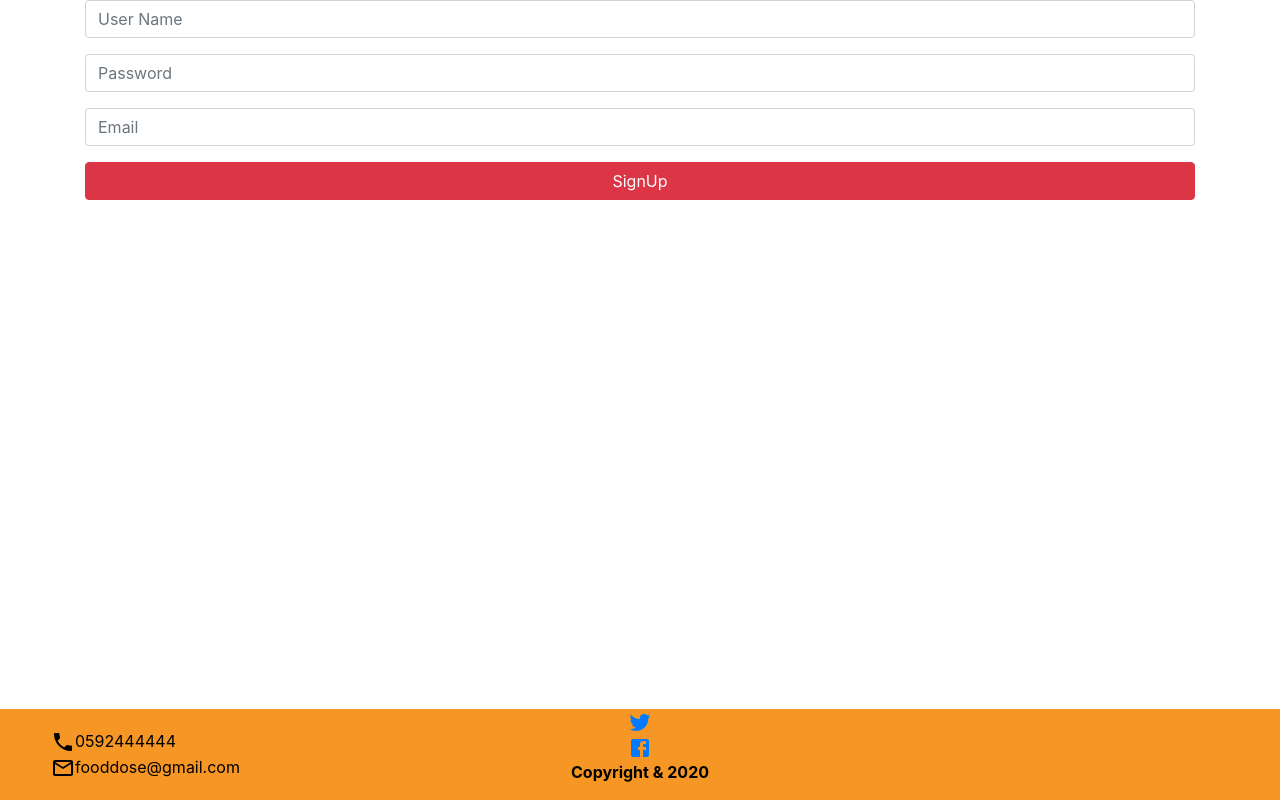
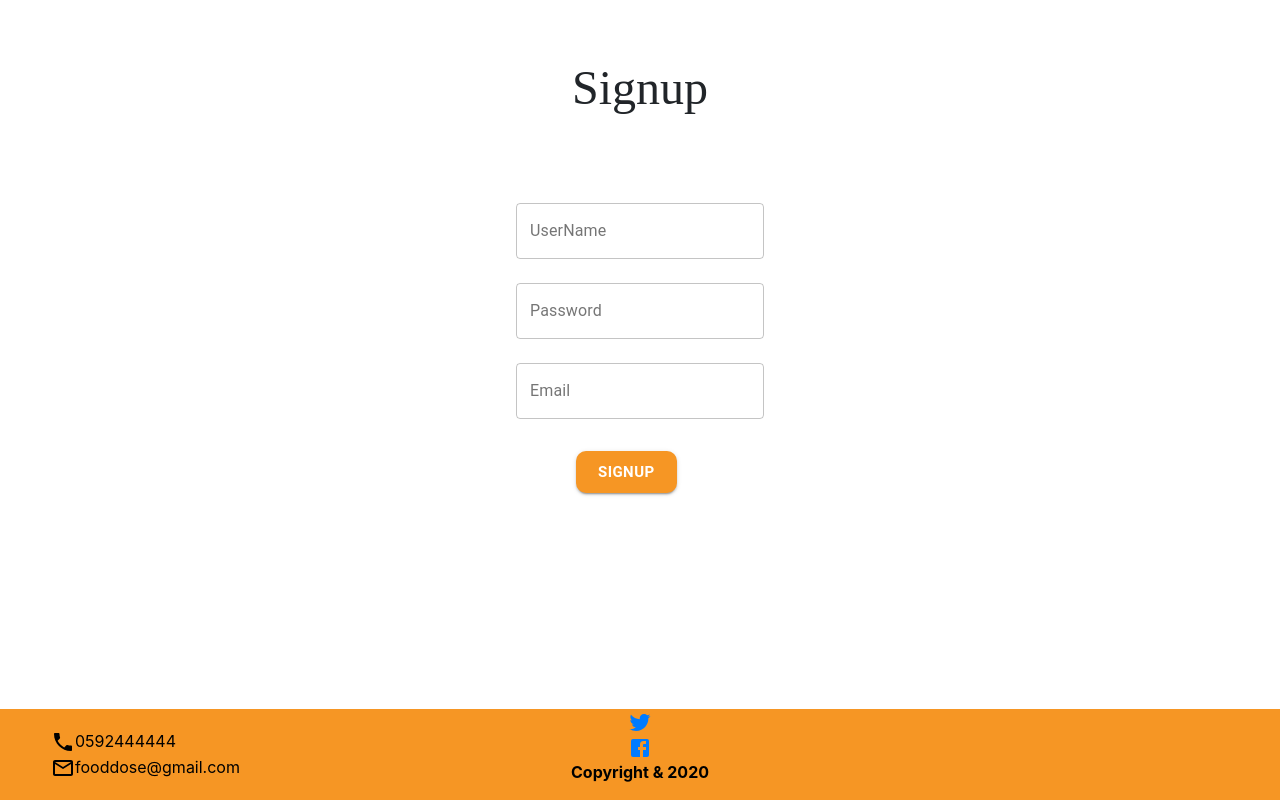
Before and after one commit to shaima96/FoodDoseRepo, a React (Create React App) app in the folder frontend/: page /signup in a window 1280 px wide. Built offline with nearby package versions, Linux system fonts and the light colour scheme.

Commit message:
signup in and login front end

```diff
--- a/frontend/package.json
+++ b/frontend/package.json
@@ -5,6 +5,7 @@
   "dependencies": {
     "@material-ui/core": "^4.11.0",
     "@material-ui/icons": "^4.9.1",
+    "@material-ui/styles": "^4.10.0",
     "@testing-library/jest-dom": "^5.11.4",
     "@testing-library/react": "^11.1.0",
     "@testing-library/user-event": "^12.1.10",
--- a/frontend/src/components/LogIn/LogIn.css
+++ b/frontend/src/components/LogIn/LogIn.css
@@ -0,0 +1,24 @@
+#btn {
+
+    background-color: #F69624;
+    margin-left: 60px;
+    font-weight: bold;
+    border-radius: 10px;
+    color: white;
+
+
+}
+
+#input {
+
+    border-color: #F69624;
+    border-radius: 10px;
+}
+
+#title {
+   text-align: center;
+   padding-top: 60px;
+   font-family: 'Ubuntu';
+
+
+}
--- a/frontend/src/components/LogIn/LogIn.js
+++ b/frontend/src/components/LogIn/LogIn.js
@@ -1,6 +1,12 @@
 import React, { Component } from 'react';
 import 'bootstrap/dist/css/bootstrap.min.css';
-import axios from 'axios'
+import axios from 'axios';
+import Button from "@material-ui/core/Button";
+import FormControl from "@material-ui/core/FormControl";
+import Footer from '../Footer/footer.js';
+import { TextField, Typography } from "@material-ui/core";
+import Box from "@material-ui/core/Box";
+import './LogIn.css'
 
 class Login extends Component {
     constructor() {
@@ -38,18 +44,49 @@ class Login extends Component {
 
     render() {
         return (
-            <div>
-                <div className='container'>
-                    <div className='form-div'>
-                        <form onSubmit={this.onSubmit}>
-                            <input type='text' placeholder='Email' onChange={this.changeEmail} value={this.state.Email} className='form-control form-group' />
-                            <input type='password' placeholder='Password' onChange={this.changePassword} value={this.state.Password} className='form-control form-group' />
-                            <input type='submit' className='btn btn-danger btn-block' value='Login' />
-                        </form>
-                    </div>
 
-                </div>
-            </div>
+            <div >
+            <Typography component="h1" variant="h3" align="center" id="title"> Login</Typography><br />
+            <Box display="flex" justifyContent="center" alignItems="center" minHeight="40vh">
+
+                <form onSubmit={this.onSubmit} >
+                <FormControl margin="normal" required >
+                        <TextField
+                            id="email"
+                            name="email"
+                            type="email"
+                            value={this.state.Email}
+                            onChange={this.changeEmail}
+                            label="Email" variant="outlined"
+                        />
+                    </FormControl><br />
+                    <FormControl margin="normal" required>
+                        <TextField
+                            id="password"
+                            name="password"
+                            type="Password"
+                            value={this.state.Password}
+                            onChange={this.changePassword}
+                            label="Password" variant="outlined"
+                        />
+                    </FormControl><br /><br />
+
+                    <Button id="btn"
+                        onClick={this.handleSubmit}
+                        type="submit"
+                        size="large"
+                        variant="contained"
+                        justifyContent="center"
+
+
+                    >
+                       Login
+          </Button>
+                </form>
+
+            </Box>
+            <Footer />
+        </div >
         );
     }
 }
--- a/frontend/src/components/Signup/signUp.css
+++ b/frontend/src/components/Signup/signUp.css
@@ -0,0 +1,23 @@
+#btn {
+
+    background-color: #F69624;
+    margin-left: 60px;
+    font-weight: bold;
+    border-radius: 10px;
+
+
+}
+
+#input {
+
+    border-color: #F69624;
+    border-radius: 10px;
+}
+
+#title {
+   text-align: center;
+   padding-top: 60px;
+   font-family: 'Ubuntu';
+
+
+}
--- a/frontend/src/components/Signup/signUp.js
+++ b/frontend/src/components/Signup/signUp.js
@@ -1,10 +1,19 @@
 import React, { Component } from 'react';
 import 'bootstrap/dist/css/bootstrap.min.css';
-import axios from 'axios'
+import axios from 'axios';
+import Button from "@material-ui/core/Button";
+import FormControl from "@material-ui/core/FormControl";
+import Footer from '../Footer/footer.js';
+import { TextField, Typography } from "@material-ui/core";
+import Box from "@material-ui/core/Box";
+
+
+import './signUp.css'
+
 
 class SignUp extends Component {
-    constructor() {
-        super();
+    constructor(props) {
+        super(props);
         this.state = {
             // UserID:null,
             UserName: '',
@@ -29,6 +38,9 @@ class SignUp extends Component {
         this.setState({ Email: e.target.value })
     }
 
+
+
+
     onSubmit(e) {
         e.preventDefault()
         const registered = {
@@ -36,6 +48,12 @@ class SignUp extends Component {
             Password: this.state.Password,
             Email: this.state.Email
         }
+        window.location.href='/login'            // to go from signup to signin
+
+
+
+
+
         axios.post('http://localhost:5000/fooddose/signup', registered)
             .then(response => console.log(response.data))
         this.setState({
@@ -46,23 +64,66 @@ class SignUp extends Component {
     }
 
     render() {
+
+
+
+
         return (
-            <div>
-                <div className='container'>
-                    <div className='form-div'>
-                        <form onSubmit={this.onSubmit}>
-                            <input type='text' placeholder='User Name' onChange={this.changeUserName} value={this.state.UserName} className='form-control form-group' />
-                            <input type='password' placeholder='Password' onChange={this.changePassword} value={this.state.Password} className='form-control form-group' />
-                            <input type='text' placeholder='Email' onChange={this.changeEmail} value={this.state.Email} className='form-control form-group' />
-                            <input type='submit' className='btn btn-danger btn-block' value='SignUp' />
-                        </form>
-                    </div>
+            <div >
+                <Typography component="h1" variant="h3" align="center" id="title"> Signup</Typography><br />
+                <Box display="flex" justifyContent="center" alignItems="center" minHeight="50vh">
 
-                </div>
-            </div>
+                    <form onSubmit={this.onSubmit} >
+                        <FormControl margin="normal" required id="input" >
+                            <TextField
+                                id="username"
+                                name="username"
+                                value={this.state.UserName}
+                                onChange={this.changeUserName}
+                                label="UserName" variant="outlined"
+
+                            />
+                        </FormControl><br />
+                        <FormControl margin="normal" required>
+                            <TextField
+                                id="password"
+                                name="password"
+                                type="Password"
+                                value={this.state.Password}
+                                onChange={this.changePassword}
+                                label="Password" variant="outlined"
+                            />
+                        </FormControl><br />
+                        <FormControl margin="normal" required >
+                            <TextField
+                                id="email"
+                                name="email"
+                                type="email"
+                                value={this.state.Email}
+                                onChange={this.changeEmail}
+                                label="Email" variant="outlined"
+                            />
+                        </FormControl><br /><br />
+                        <Button id="btn"
+                            onClick={this.handleSubmit}
+                            type="submit"
+                            size="large"
+                            variant="contained"
+                            justifyContent="center"
+
+
+                        >
+                            Signup
+              </Button>
+                    </form>
+
+                </Box>
+                <Footer />
+            </div >
         );
     }
 }
 
 
+
 export default SignUp;
```
